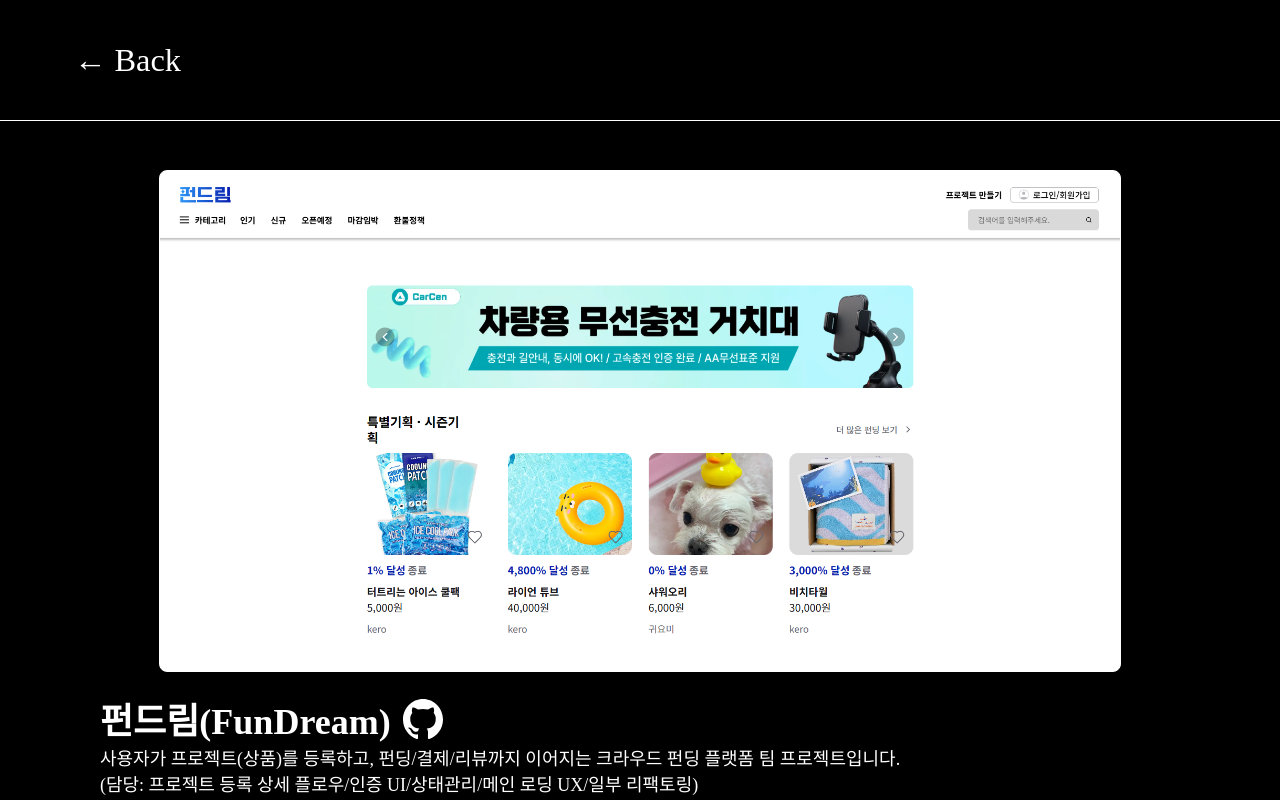
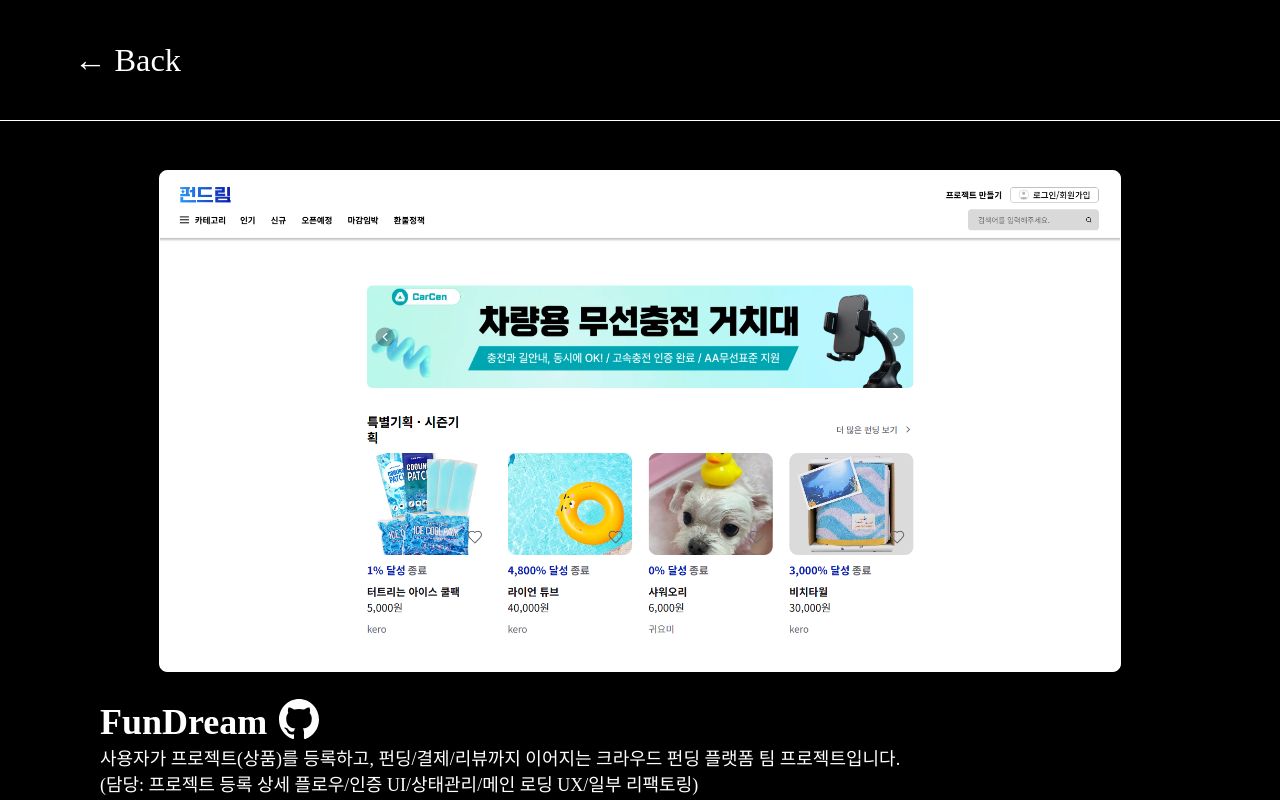
Before and after one commit to teakyungg/Frontend-Portfolio, a Next.js app: page /Project/Fundream in a window 1280 px wide. Shown: the top 800 px of the page. Built offline with nearby package versions, Linux system fonts and the light colour scheme; a web font is replaced by a local one.

Commit message:
refactor/ Fundream title Edit

```diff
--- a/src/app/Project/(Page)/Fundream/page.tsx
+++ b/src/app/Project/(Page)/Fundream/page.tsx
@@ -140,7 +140,7 @@ export default function Fundream() {
       <div className={style.projectDesc}>
         {/* 프로젝트 제목, 깃허브 링크 */}
         <ProjectCard
-          title="펀드림(FunDream)"
+          title="FunDream"
           gitHubLink="https://github.com/FRONTENDBOOTCAMP-13th/Final-11-Cutie"
           projectDesc={`사용자가 프로젝트(상품)를 등록하고, 펀딩/결제/리뷰까지 이어지는 크라우드 펀딩 플랫폼 팀 프로젝트입니다.
             (담당: 프로젝트 등록 상세 플로우/인증 UI/상태관리/메인 로딩 UX/일부 리팩토링)`}
```
